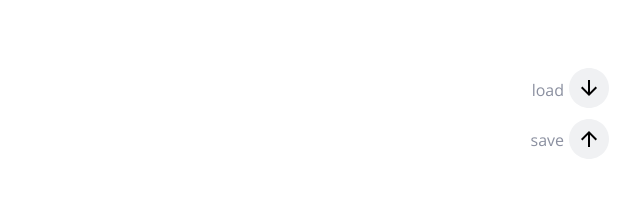
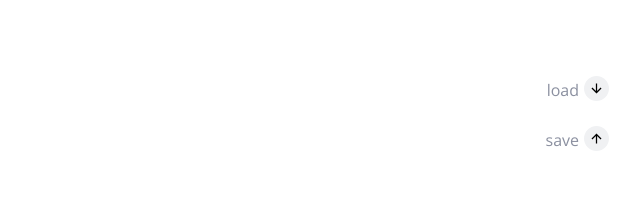
Before and after one commit to konneki/Prototype_page, a website built with webpack: page src/pages/index.html in a window 1280 px wide. Shown: the part 562-760 px from the top of the page, 495-1135 px from the left. Built offline with nearby package versions, Linux system fonts and the light colour scheme.

Commit message:
add opengraph protocol and rwd changes

```diff
--- a/src/pages/index.html
+++ b/src/pages/index.html
@@ -4,6 +4,27 @@
     <meta charset="UTF-8" />
     <meta name="viewport" content="width=device-width, initial-scale=1.0" />
     <title>Simple notes</title>
+    <meta
+      name="description"
+      content="Simple way to write down fast thoughts inside an web app."
+    />
+    <!-- Title -->
+    <meta property="og:title" content="Simple notes." />
+    <!-- OPTIONAL description. 2-4 sentences. -->
+    <meta
+      property="og:description"
+      content="Simple way to write down fast thoughts inside an web app."
+    />
+    <!-- full url with http(s) ie. https://maciejkorsan.github.io/my-repo/ -->
+    <meta
+      property="og:url"
+      content="https://konneki.github.io/Prototype_page/"
+    />
+    <!-- full url to the image with http(s) ie. https://maciejkorsan.github.io/my-repo/assets/img/fb.png. Facebook suggests at least 1200 x 630. -->
+    <meta
+      property="og:image"
+      content="https://maciejkorsan.com/wtf-gulp-starter/assets/img/cover.png"
+    />
   </head>
   <body>
     <main class="grid-container">
@@ -66,43 +87,13 @@
         <div class="information__wrapper">
           <p class="information__text">load</p>
           <button class="notes__button notes__button--load">
-            <svg
-              xmlns="https://www.w3.org/2000/svg"
-              width="40"
-              height="40"
-              viewbox=" 0 0 40 40"
-              fill="none"
-            >
-              <path
-                d="M0 20C0 8.95431 8.95431 0 20 0C31.0457 0 40 8.95431 40 20C40 31.0457 31.0457 40 20 40C8.95431 40 0 31.0457 0 20Z"
-                fill="#F0F1F3"
-              ></path>
-              <path
-                d="M28 20L26.59 18.59L21 24.17V12H19V24.17L13.42 18.58L12 20L20 28L28 20Z"
-                fill="black"
-              ></path>
-            </svg>
+            <img src="../assets/img/Get.svg" />
           </button>
         </div>
         <div class="information__wrapper">
           <p class="information__text">save</p>
           <button class="notes__button notes__button--save">
-            <svg
-              xmlns="https://www.w3.org/2000/svg"
-              width="40"
-              height="40"
-              viewbox=" 0 0 40 40"
-              fill="none"
-            >
-              <path
-                d="M0 20C0 8.95431 8.95431 0 20 0C31.0457 0 40 8.95431 40 20C40 31.0457 31.0457 40 20 40C8.95431 40 0 31.0457 0 20Z"
-                fill="#F0F1F3"
-              ></path>
-              <path
-                d="M12 20L13.41 21.41L19 15.83V28H21V15.83L26.58 21.42L28 20L20 12L12 20Z"
-                fill="black"
-              ></path>
-            </svg>
+            <img src="../assets/img/Upload.svg" />
           </button>
         </div>
       </div>
--- a/src/scss/main.scss
+++ b/src/scss/main.scss
@@ -52,11 +52,19 @@ body {
     overflow: hidden;
     &--load {
       display: inline;
-      outline: none;
+      img {
+        cursor: default;
+        width: 25px;
+        height: 25px;
+      }
     }
     &--save {
       display: inline;
-      outline: none;
+      img {
+        cursor: default;
+        width: 25px;
+        height: 25px;
+      }
     }
   }
   &__input {
```
